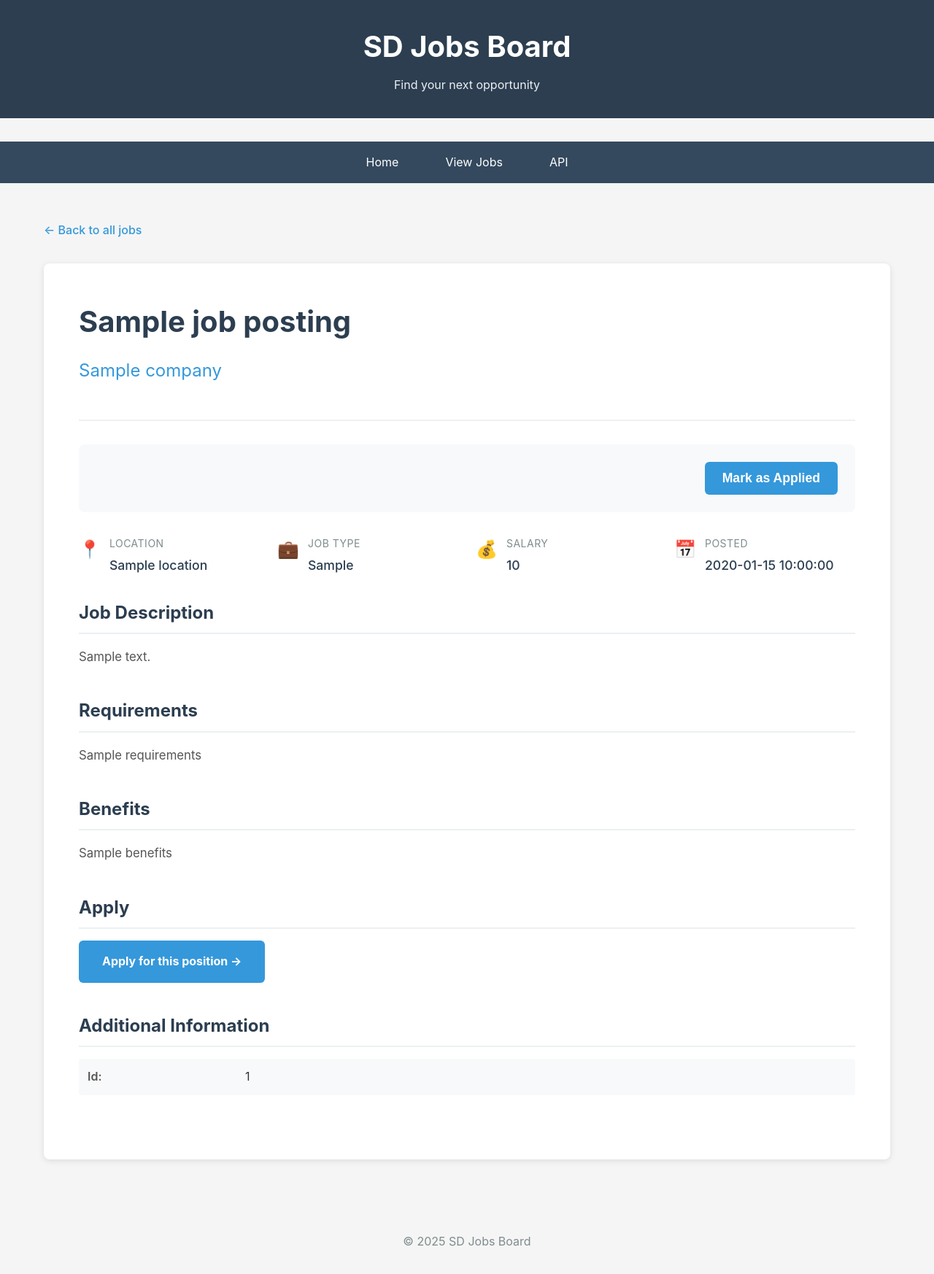
After one commit to sethdavis512/sd-jobs-board, a Flask app: page /jobs/1 in a window 1280 px wide. The commit adds this page. Shown: the whole page at 73% size. Run offline with Flask 2, Linux system fonts and the light colour scheme; a database or web service that is not in the repository returns one stand-in record (values such as "Sample title"); some libraries are stand-ins or nearby versions.

Commit message:
Add job detail page, make job cards clickable, and add localStorage application tracking

```diff
--- a/main.py
+++ b/main.py
@@ -34,6 +34,25 @@ def jobs():
         return render_template('jobs.html', jobs=[], count=0, error=str(e))
 
 
+@app.route('/jobs/<job_id>')
+def job_detail(job_id):
+    """Render a single job details page."""
+    try:
+        conn = get_db_connection()
+        cursor = conn.cursor()
+        cursor.execute("SELECT * FROM job_postings WHERE id = %s", (job_id,))
+        job = cursor.fetchone()
+        cursor.close()
+        conn.close()
+
+        if job is None:
+            return render_template('job_detail.html', job=None, error="Job not found"), 404
+
+        return render_template('job_detail.html', job=job)
+    except Exception as e:
+        return render_template('job_detail.html', job=None, error=str(e)), 500
+
+
 @app.route('/api/jobs')
 def api_jobs():
     """API endpoint: Fetch all job postings from the database as JSON."""
--- /dev/null
+++ b/templates/job_detail.html
@@ -0,0 +1,386 @@
+{% extends "base.html" %}
+
+{% block title %}{% if job %}{{ job.title or 'Job Details' }}{% else %}Job Not Found{% endif %} - SD Jobs Board{% endblock %}
+
+{% block styles %}
+<style>
+    .back-link {
+        display: inline-block;
+        color: #3498db;
+        text-decoration: none;
+        margin-bottom: 2rem;
+        font-weight: 500;
+    }
+
+    .back-link:hover {
+        text-decoration: underline;
+    }
+
+    .job-detail-container {
+        background: white;
+        border-radius: 8px;
+        padding: 3rem;
+        box-shadow: 0 2px 8px rgba(0,0,0,0.1);
+    }
+
+    .job-header {
+        border-bottom: 2px solid #ecf0f1;
+        padding-bottom: 2rem;
+        margin-bottom: 2rem;
+    }
+
+    .job-title {
+        color: #2c3e50;
+        font-size: 2.5rem;
+        margin-bottom: 1rem;
+    }
+
+    .job-company {
+        color: #3498db;
+        font-size: 1.5rem;
+        margin-bottom: 1rem;
+    }
+
+    .job-meta-grid {
+        display: grid;
+        grid-template-columns: repeat(auto-fit, minmax(200px, 1fr));
+        gap: 1.5rem;
+        margin-bottom: 2rem;
+    }
+
+    .meta-item {
+        display: flex;
+        align-items: flex-start;
+        gap: 0.75rem;
+    }
+
+    .meta-icon {
+        font-size: 1.5rem;
+        flex-shrink: 0;
+    }
+
+    .meta-content {
+        flex: 1;
+    }
+
+    .meta-label {
+        font-size: 0.875rem;
+        color: #7f8c8d;
+        text-transform: uppercase;
+        letter-spacing: 0.5px;
+        margin-bottom: 0.25rem;
+    }
+
+    .meta-value {
+        color: #2c3e50;
+        font-size: 1.1rem;
+        font-weight: 500;
+    }
+
+    .job-section {
+        margin-bottom: 2.5rem;
+    }
+
+    .section-title {
+        color: #2c3e50;
+        font-size: 1.5rem;
+        margin-bottom: 1rem;
+        padding-bottom: 0.5rem;
+        border-bottom: 2px solid #ecf0f1;
+    }
+
+    .job-description {
+        color: #555;
+        line-height: 1.8;
+        font-size: 1.05rem;
+        white-space: pre-wrap;
+    }
+
+    .data-grid {
+        display: grid;
+        gap: 1rem;
+    }
+
+    .data-row {
+        display: grid;
+        grid-template-columns: 200px 1fr;
+        gap: 1rem;
+        padding: 0.75rem;
+        background-color: #f8f9fa;
+        border-radius: 4px;
+    }
+
+    .data-label {
+        font-weight: 600;
+        color: #555;
+    }
+
+    .data-value {
+        color: #333;
+        word-break: break-word;
+    }
+
+    .error-container {
+        background-color: #e74c3c;
+        color: white;
+        padding: 2rem;
+        border-radius: 8px;
+        text-align: center;
+    }
+
+    .not-found-container {
+        text-align: center;
+        padding: 4rem 2rem;
+    }
+
+    .not-found-container h2 {
+        color: #7f8c8d;
+        margin-bottom: 1rem;
+    }
+
+    .application-status {
+        background-color: #f8f9fa;
+        padding: 1.5rem;
+        border-radius: 8px;
+        margin-bottom: 2rem;
+        display: flex;
+        align-items: center;
+        justify-content: space-between;
+        flex-wrap: wrap;
+        gap: 1rem;
+    }
+
+    .applied-badge-large {
+        display: inline-flex;
+        align-items: center;
+        gap: 0.75rem;
+        background-color: #27ae60;
+        color: white;
+        padding: 0.75rem 1.5rem;
+        border-radius: 6px;
+        font-weight: bold;
+        font-size: 1.1rem;
+    }
+
+    .apply-button-large {
+        background-color: #3498db;
+        color: white;
+        border: none;
+        padding: 0.75rem 1.5rem;
+        border-radius: 6px;
+        cursor: pointer;
+        font-weight: bold;
+        font-size: 1.1rem;
+        transition: background-color 0.3s;
+    }
+
+    .apply-button-large:hover {
+        background-color: #2980b9;
+    }
+
+    .remove-button {
+        background-color: #95a5a6;
+        color: white;
+        border: none;
+        padding: 0.5rem 1rem;
+        border-radius: 4px;
+        cursor: pointer;
+        font-size: 0.9rem;
+        transition: background-color 0.3s;
+    }
+
+    .remove-button:hover {
+        background-color: #7f8c8d;
+    }
+</style>
+{% endblock %}
+
+{% block content %}
+<a href="/jobs" class="back-link">&larr; Back to all jobs</a>
+
+{% if error %}
+    <div class="error-container">
+        <h2>Error</h2>
+        <p>{{ error }}</p>
+    </div>
+{% elif not job %}
+    <div class="not-found-container">
+        <h2>Job Not Found</h2>
+        <p>The job you're looking for doesn't exist or has been removed.</p>
+    </div>
+{% else %}
+    <div class="job-detail-container">
+        <div class="job-header">
+            <h1 class="job-title">{{ job.title or 'Untitled Position' }}</h1>
+
+            {% if job.company %}
+            <div class="job-company">{{ job.company }}</div>
+            {% endif %}
+        </div>
+
+        <div class="application-status">
+            <div>
+                <span class="applied-badge-large" id="applied-badge" style="display: none;">
+                    ✓ You've Applied to This Job
+                </span>
+            </div>
+            <div>
+                <button class="apply-button-large" id="apply-btn" onclick="toggleApplied('{{ job.id }}');" style="display: none;">
+                    Mark as Applied
+                </button>
+                <button class="remove-button" id="remove-btn" onclick="toggleApplied('{{ job.id }}');" style="display: none;">
+                    Remove Application
+                </button>
+            </div>
+        </div>
+
+        <div class="job-meta-grid">
+            {% if job.location %}
+            <div class="meta-item">
+                <div class="meta-icon">📍</div>
+                <div class="meta-content">
+                    <div class="meta-label">Location</div>
+                    <div class="meta-value">{{ job.location }}</div>
+                </div>
+            </div>
+            {% endif %}
+
+            {% if job.job_type or job.type %}
+            <div class="meta-item">
+                <div class="meta-icon">💼</div>
+                <div class="meta-content">
+                    <div class="meta-label">Job Type</div>
+                    <div class="meta-value">{{ job.job_type or job.type }}</div>
+                </div>
+            </div>
+            {% endif %}
+
+            {% if job.salary or job.salary_range %}
+            <div class="meta-item">
+                <div class="meta-icon">💰</div>
+                <div class="meta-content">
+                    <div class="meta-label">Salary</div>
+                    <div class="meta-value">{{ job.salary or job.salary_range }}</div>
+                </div>
+            </div>
+            {% endif %}
+
+            {% if job.posted_date or job.created_at %}
+            <div class="meta-item">
+                <div class="meta-icon">📅</div>
+                <div class="meta-content">
+                    <div class="meta-label">Posted</div>
+                    <div class="meta-value">{{ job.posted_date or job.created_at }}</div>
+                </div>
+            </div>
+            {% endif %}
+        </div>
+
+        {% if job.description %}
+        <div class="job-section">
+            <h2 class="section-title">Job Description</h2>
+            <div class="job-description">{{ job.description }}</div>
+        </div>
+        {% endif %}
+
+        {% if job.requirements %}
+        <div class="job-section">
+            <h2 class="section-title">Requirements</h2>
+            <div class="job-description">{{ job.requirements }}</div>
+        </div>
+        {% endif %}
+
+        {% if job.benefits %}
+        <div class="job-section">
+            <h2 class="section-title">Benefits</h2>
+            <div class="job-description">{{ job.benefits }}</div>
+        </div>
+        {% endif %}
+
+        {% if job.application_url or job.apply_url or job.url %}
+        <div class="job-section">
+            <h2 class="section-title">Apply</h2>
+            <a href="{{ job.application_url or job.apply_url or job.url }}"
+               target="_blank"
+               style="display: inline-block; background-color: #3498db; color: white; padding: 1rem 2rem; border-radius: 6px; text-decoration: none; font-weight: bold;">
+                Apply for this position &rarr;
+            </a>
+        </div>
+        {% endif %}
+
+        <div class="job-section">
+            <h2 class="section-title">Additional Information</h2>
+            <div class="data-grid">
+                {% for key, value in job.items() %}
+                    {% if key not in ['title', 'company', 'description', 'requirements', 'benefits', 'location', 'job_type', 'type', 'salary', 'salary_range', 'posted_date', 'created_at', 'application_url', 'apply_url', 'url'] and value %}
+                    <div class="data-row">
+                        <div class="data-label">{{ key.replace('_', ' ').title() }}:</div>
+                        <div class="data-value">{{ value }}</div>
+                    </div>
+                    {% endif %}
+                {% endfor %}
+            </div>
+        </div>
+    </div>
+{% endif %}
+
+<script>
+    // Get applied jobs from localStorage
+    function getAppliedJobs() {
+        const stored = localStorage.getItem('appliedJobs');
+        return stored ? JSON.parse(stored) : [];
+    }
+
+    // Save applied jobs to localStorage
+    function saveAppliedJobs(jobs) {
+        localStorage.setItem('appliedJobs', JSON.stringify(jobs));
+    }
+
+    // Toggle applied status for the current job
+    function toggleApplied(jobId) {
+        let appliedJobs = getAppliedJobs();
+        const index = appliedJobs.indexOf(jobId);
+
+        if (index > -1) {
+            // Remove from applied
+            appliedJobs.splice(index, 1);
+        } else {
+            // Add to applied
+            appliedJobs.push(jobId);
+        }
+
+        saveAppliedJobs(appliedJobs);
+        updateUI(jobId);
+    }
+
+    // Update UI based on application status
+    function updateUI(jobId) {
+        const appliedJobs = getAppliedJobs();
+        const isApplied = appliedJobs.includes(jobId);
+
+        const badge = document.getElementById('applied-badge');
+        const applyBtn = document.getElementById('apply-btn');
+        const removeBtn = document.getElementById('remove-btn');
+
+        if (badge && applyBtn && removeBtn) {
+            if (isApplied) {
+                badge.style.display = 'inline-flex';
+                applyBtn.style.display = 'none';
+                removeBtn.style.display = 'inline-block';
+            } else {
+                badge.style.display = 'none';
+                applyBtn.style.display = 'inline-block';
+                removeBtn.style.display = 'none';
+            }
+        }
+    }
+
+    // Initialize UI on page load
+    document.addEventListener('DOMContentLoaded', function() {
+        const jobId = '{{ job.id if job else "" }}';
+        if (jobId) {
+            updateUI(jobId);
+        }
+    });
+</script>
+{% endblock %}
```
Also changed, not shown: CLAUDE.md (+19 -3 lines), templates/jobs.html (+110 -1 lines).
